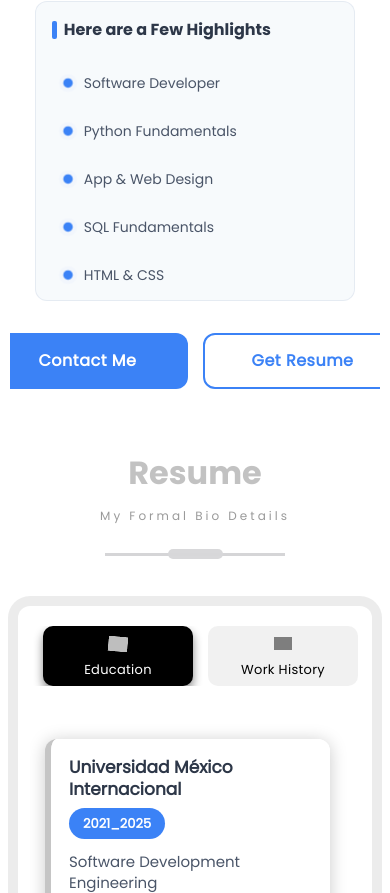
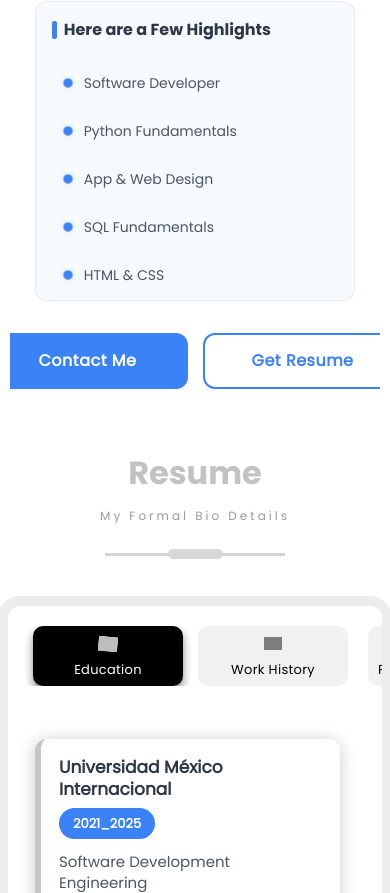
Before and after one commit to japhdev/PortfolioJAPH, a React (Create React App) app in the folder client/: page / in a window 390 px wide. Shown: the part 1107-2000 px from the top of the page. Built offline with nearby package versions, Linux system fonts and the light colour scheme; grey boxes are pictures that could not be loaded; a web font is replaced by a local one.

Commit message:
fix: improve responsiveness and layout across multiple components

```diff
--- a/client/src/PortfolioContainer/AboutMe/AboutMe.css
+++ b/client/src/PortfolioContainer/AboutMe/AboutMe.css
@@ -302,7 +302,7 @@
 
 }
 
-@media (min-width: 768px) and (max-width: 1023){
+@media (min-width: 768px) and (max-width: 1023px){
 
     .about-me-container {
         padding: 40px 0;
--- a/client/src/PortfolioContainer/Certifications/Certifications.js
+++ b/client/src/PortfolioContainer/Certifications/Certifications.js
@@ -306,11 +306,11 @@ export default function Certifications(props) {
 
     return (
         <div>
+            <section className="courses-section fade-in" id={props.id || ""}>
             <ScreenHeading
                 title={"Courses & Certifications"}
                 subHeading={"My Professional Development"}
             />
-            <section className="courses-section fade-in" id={props.id || ""}>
                 <div className="container">
                     <div className="row">
                         <div className="col-lg-12">
--- a/client/src/PortfolioContainer/Home/Profile/Profile.js
+++ b/client/src/PortfolioContainer/Home/Profile/Profile.js
@@ -37,6 +37,7 @@ export default function Profile() {
                             <h1>
                                 {""}
                                 <ReactTyped
+
                                     strings={[
                                         "Software Engineer",
                                         "Backend Developer",
@@ -46,6 +47,9 @@ export default function Profile() {
                                     typeSpeed={50}
                                     backSpeed={50}
                                     backDelay={3000}
+                                    startDelay={300}
+                                    showCursor={true}
+                                    cursorChar="|"
                                     loop
                                 />
                             </h1>
@@ -68,18 +72,6 @@ export default function Profile() {
                         </a>
                     </div>
                 </div>
-                {/*
-                <div className='footer-container'>
-            <div className='footer-parent'>
-                <img src={require ('../../../assets//Home/Adobe Express - file.png')} alt='no internet connection'/>
-            </div>
-
-        </div>
-
-                <div className="profile-picture">
-                    <div className="profile-picture-background"></div>
-                </div>
-                */}
             </div>
         </div>
     );
--- a/client/src/PortfolioContainer/Resume/Resume.css
+++ b/client/src/PortfolioContainer/Resume/Resume.css
@@ -1,22 +1,21 @@
     .resume-container {
     display: flex;
+    flex-direction: column;
     justify-content: center;
     align-items: center;
     min-height: 100vh;
-    padding: 40px 20px;
+    padding: 60px 0;
+    position: relative;
+    overflow: visible;
 
     }
 
     .resume-content {
     width: 100%;
     max-width: 1200px;
-    animation: fadeIn 0.6s ease;
+
     }
 
-    @keyframes fadeIn {
-    from { opacity: 0; transform: translateY(10px); }
-    to { opacity: 1; transform: translateY(0); }
-    }
 
     .resume-card {
     display: grid;
--- a/client/src/PortfolioContainer/Resume/Resume.js
+++ b/client/src/PortfolioContainer/Resume/Resume.js
@@ -5,12 +5,12 @@ import Animations from '../../utilities/Animations'
 import './Resume.css'
 
 export default function Resume(props) {
-    const [selectedBulletIndex, setSelectedBulletIndex] = useState(0);
-
     let fadeInScreenHandler = (screen) => {
-        if (screen.fadeInScreen !== props.id) return;
+        if (screen.fadeInScreen !== props.id)
+            return;
         Animations.animations.fadeInScreen(props.id);
     };
+
     useEffect(() => {
 
         const fadeInSubscription = ScrollService.currentScreenFadeIn.subscribe(fadeInScreenHandler);
@@ -22,6 +22,8 @@ export default function Resume(props) {
             }
         };
     }, [props.id]);
+
+    const [selectedBulletIndex, setSelectedBulletIndex] = useState(0);
 
     const ResumeHeading = (props) => {
         return (
--- a/client/src/index.css
+++ b/client/src/index.css
@@ -122,11 +122,6 @@ body ::-webkit-scrollbar-thumb {
 
 .fade-in {
     opacity: 0;
-    transform: translateX(-50px);
-    transition: opacity 1.2s ease-out, transform 0.8s ease-out;
+    transform: translateY(20px);
+    transition: opacity 0.5s ease-out, transform 0.5s ease-out;
 }
-
-.fade-in.show {
-    opacity: 1;
-    transform: translateX(0);
-}
--- a/client/src/utilities/Animations.js
+++ b/client/src/utilities/Animations.js
@@ -5,8 +5,9 @@ export default class Animations {
         const screen = document.getElementById(screen_name);
         if (!screen) return;
 
-        screen.style.opacity = "1";
-        screen.style.transform = "translateY(0)";
-
+        requestAnimationFrame(() => {
+            screen.style.opacity = "1";
+            screen.style.transform = "translateY(0)";
+        });
     };
 }
--- a/client/src/utilities/ScrollService.js
+++ b/client/src/utilities/ScrollService.js
@@ -32,41 +32,52 @@ export default class ScrollService {
     isElementInView = (elem, type) => {
     let rec = elem.getBoundingClientRect();
     let elementTop = rec.top;
-        let elementBotton = rec.bottom;
+    let elementBottom = rec.bottom;
+    let elementHeight = rec.height;
 
-        let partiallyVisible = elementTop < window.innerHeight && elementBotton >= 0;
-        let completelyVisible = elementBotton >= 0 && elementBotton <= window.innerHeight;
+
+    let partiallyVisible = elementTop < window.innerHeight && elementBottom > 0;
+
+
+    let visibleHeight = Math.min(elementBottom, window.innerHeight) - Math.max(elementTop, 0);
+    let percentVisible = visibleHeight / elementHeight;
+    let completelyVisible = percentVisible >= 0.6 ||
+                            (elementTop <= 0 && elementBottom >= window.innerHeight);
 
     switch (type) {
         case "partial":
             return partiallyVisible;
-
         case "complete":
-                return completelyVisible
+            return completelyVisible;
         default:
-                return false
+            return false;
     }
 }
 
 checkCurrentScreenUnderViewport = (event) => {
-        if (!event || Object.keys(event).length < 1)
-            return;
+    if (!event || Object.keys(event).length < 1) return;
+
     for (let screen of TOTAL_SCREENS) {
         let screenFromDOM = document.getElementById(screen.screen_name);
-            if (!screenFromDOM)
-                continue;
+        if (!screenFromDOM) continue;
 
         let fullyVisible = this.isElementInView(screenFromDOM, "complete");
         let partiallyVisible = this.isElementInView(screenFromDOM, "partial");
 
-            if (fullyVisible || partiallyVisible) {
+        if (!partiallyVisible && !fullyVisible) {
+            screen.alreadyRendered = false;
+            continue;
+        }
+
+
         if (partiallyVisible && !screen.alreadyRendered) {
             ScrollService.currentScreenFadeIn.next({
                 fadeInScreen: screen.screen_name
             });
             screen['alreadyRendered'] = true;
-                    break;
         }
+
+
         if (fullyVisible) {
             ScrollService.currentScreenBroadCaster.next({
                 screenInView: screen.screen_name
@@ -74,7 +85,5 @@ export default class ScrollService {
             break;
         }
     }
-
 }
 }
-}
```
Lines whose indentation alone changed are shown as unchanged.
